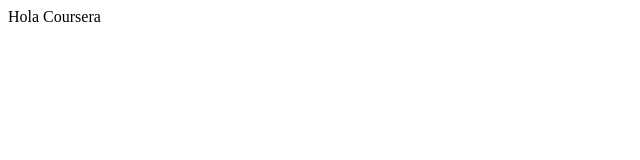
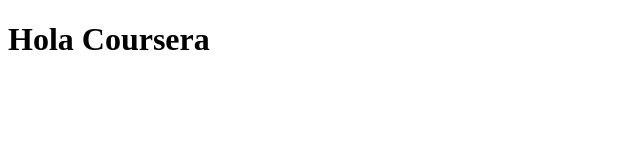
Before and after one commit to pradery/cursocoursera, a plain HTML site: page site/index.html in a window 1280 px wide. Shown: the whole page, without its empty margins (0-640 px from the left). Drawn offline with Linux system fonts and the light colour scheme.

Commit message:
Versión 2

```diff
--- a/site/index.html
+++ b/site/index.html
@@ -6,6 +6,6 @@
 	<title>Hola Coursera</title>
 </head>
 <body>
-Hola Coursera
+<h1>Hola Coursera</h1>
 </body>
 </html>
```
